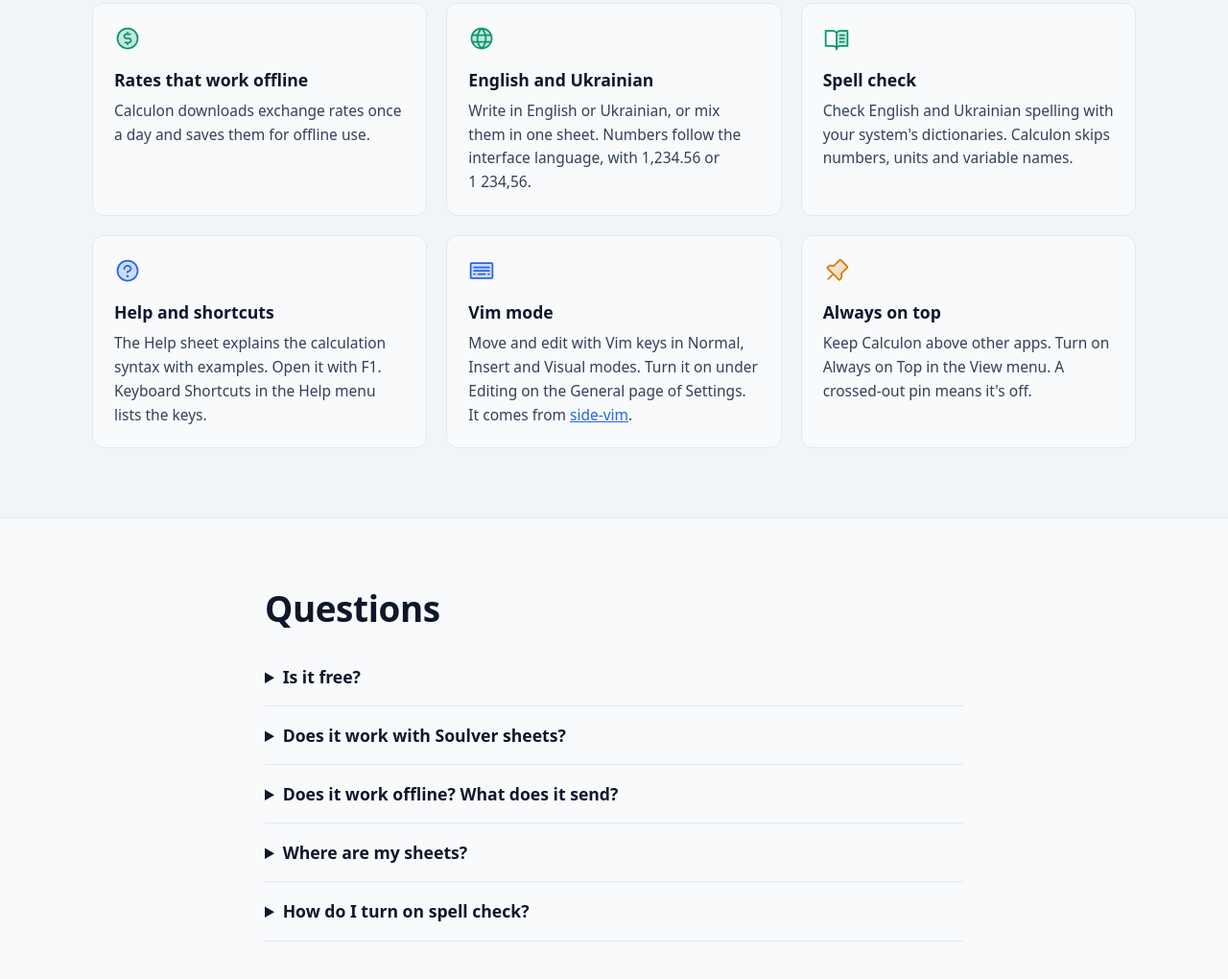
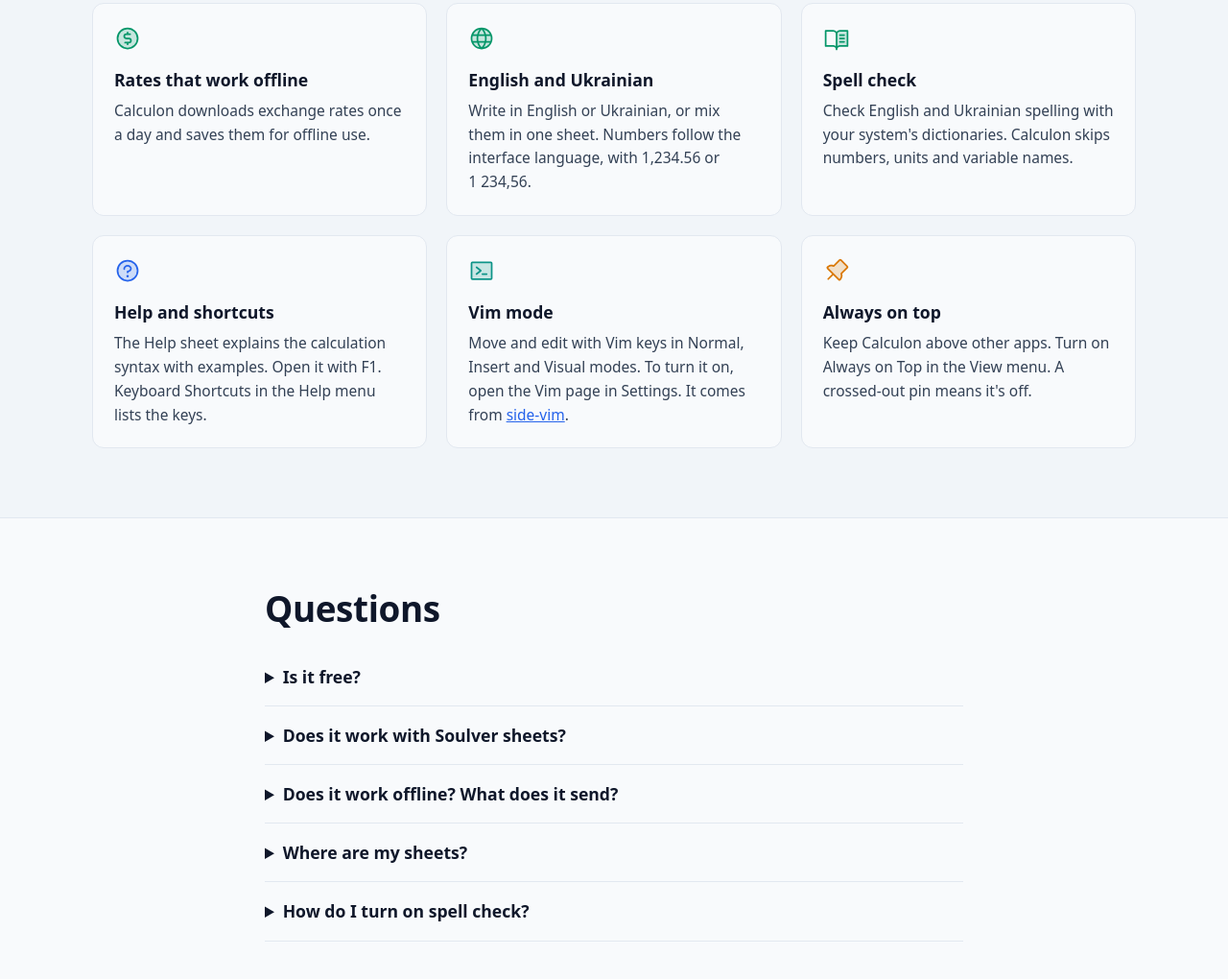
Before and after one commit to sprytnyk/calculon, a plain HTML site: page docs/index.html in a window 1280 px wide. Shown: the part 2063-3083 px from the top of the page at 96% size. Drawn offline with Linux system fonts and the light colour scheme; no server answers.

Commit message:
docs: point to the new settings pages
The README and both site pages now send people to the Vim page for Vim
mode and to the Spell Check page for what Hunspell found. The site's Vim
card uses the new Vim icon, so the unused keyboard icon is gone.

```diff
--- a/docs/index.html
+++ b/docs/index.html
@@ -205,11 +205,11 @@
               </p>
             </div>
             <div class="card">
-              <span class="icon" style="mask-image: url(assets/icons/shortcuts.svg); -webkit-mask-image: url(assets/icons/shortcuts.svg); background: var(--icon-blue)"></span>
+              <span class="icon" style="mask-image: url(assets/icons/vim.svg); -webkit-mask-image: url(assets/icons/vim.svg); background: var(--icon-teal)"></span>
               <h3>Vim mode</h3>
               <p>
-                Move and edit with Vim keys in Normal, Insert and Visual modes. Turn it on under
-                Editing on the General page of Settings. It comes from
+                Move and edit with Vim keys in Normal, Insert and Visual modes. To turn it on,
+                open the Vim page in Settings. It comes from
                 <a href="https://github.com/sprytnyk/side-vim">side-vim</a>.
               </p>
             </div>
```
Also changed, not shown: docs/uk/index.html (+2 -2 lines), docs/assets/icons/shortcuts.svg (deleted), docs/assets/icons/vim.svg (added), 1 other file.
